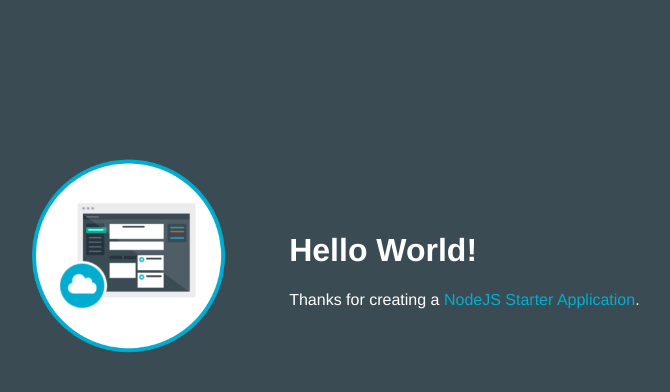
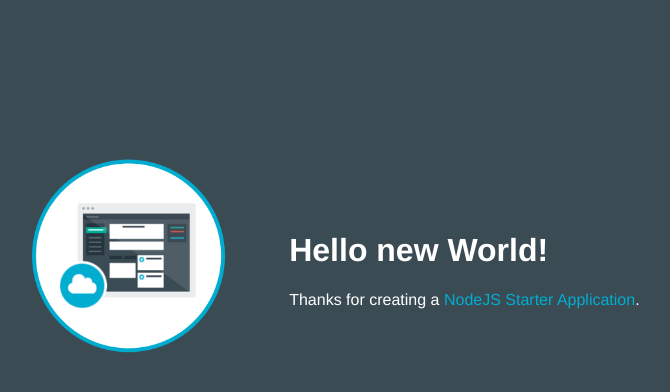
Before and after one commit to takufuji/BMX123sample-1481471548285, a website: page public/index.html in a window 1280 px wide. Shown: the whole page, without its empty margins (253-923 px from the left). Drawn offline with Linux system fonts and the light colour scheme.

Commit message:
Update index.html

```diff
--- a/public/index.html
+++ b/public/index.html
@@ -16,7 +16,7 @@
           <img class = "newappIcon" src="images/newapp-icon.png">
         </td>
         <td>
-          <h1 id="message">Hello World!</h1>
+          <h1 id="message">Hello new World!</h1>
           <p class='description'></p> Thanks for creating a <span class = "blue">NodeJS Starter Application</span>.
         </td>
       </tr>
```
